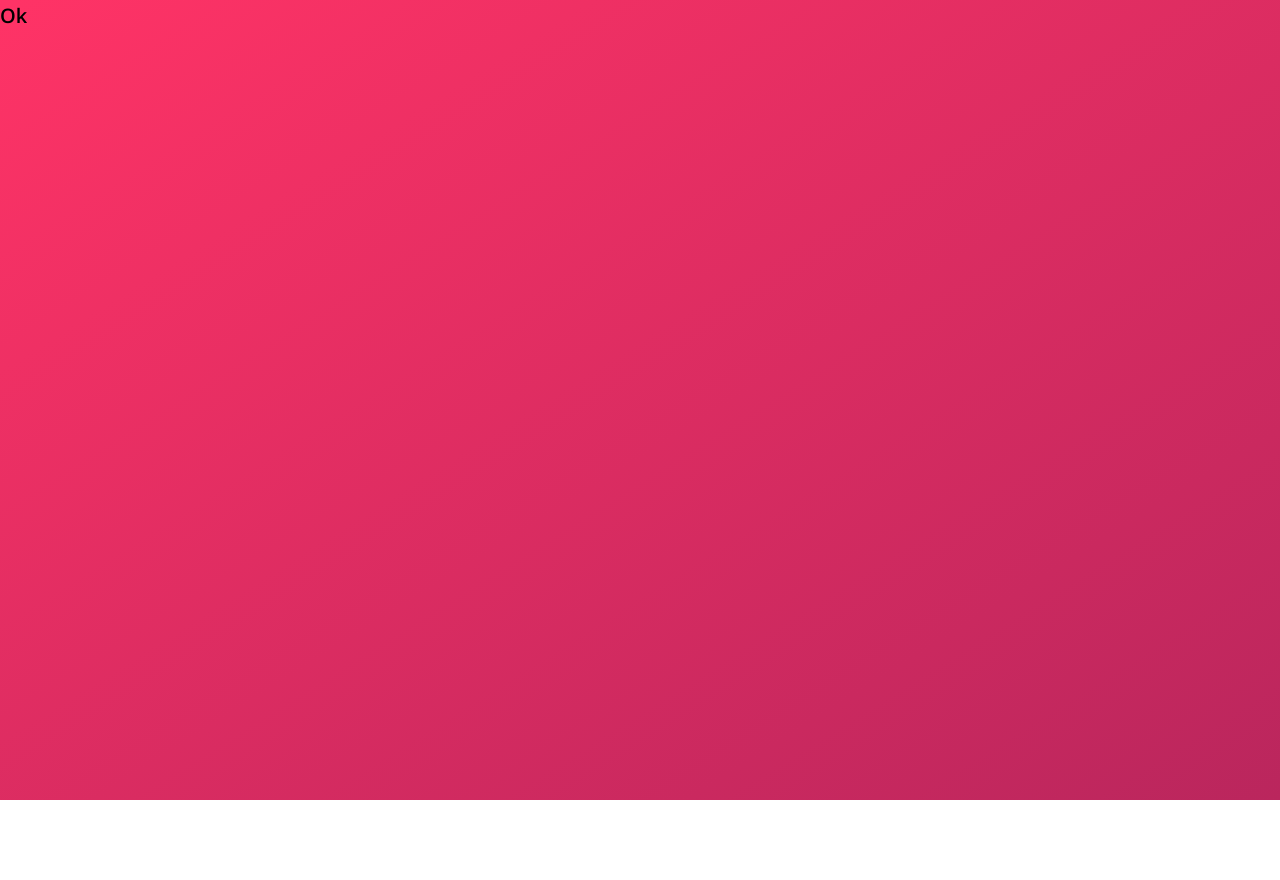
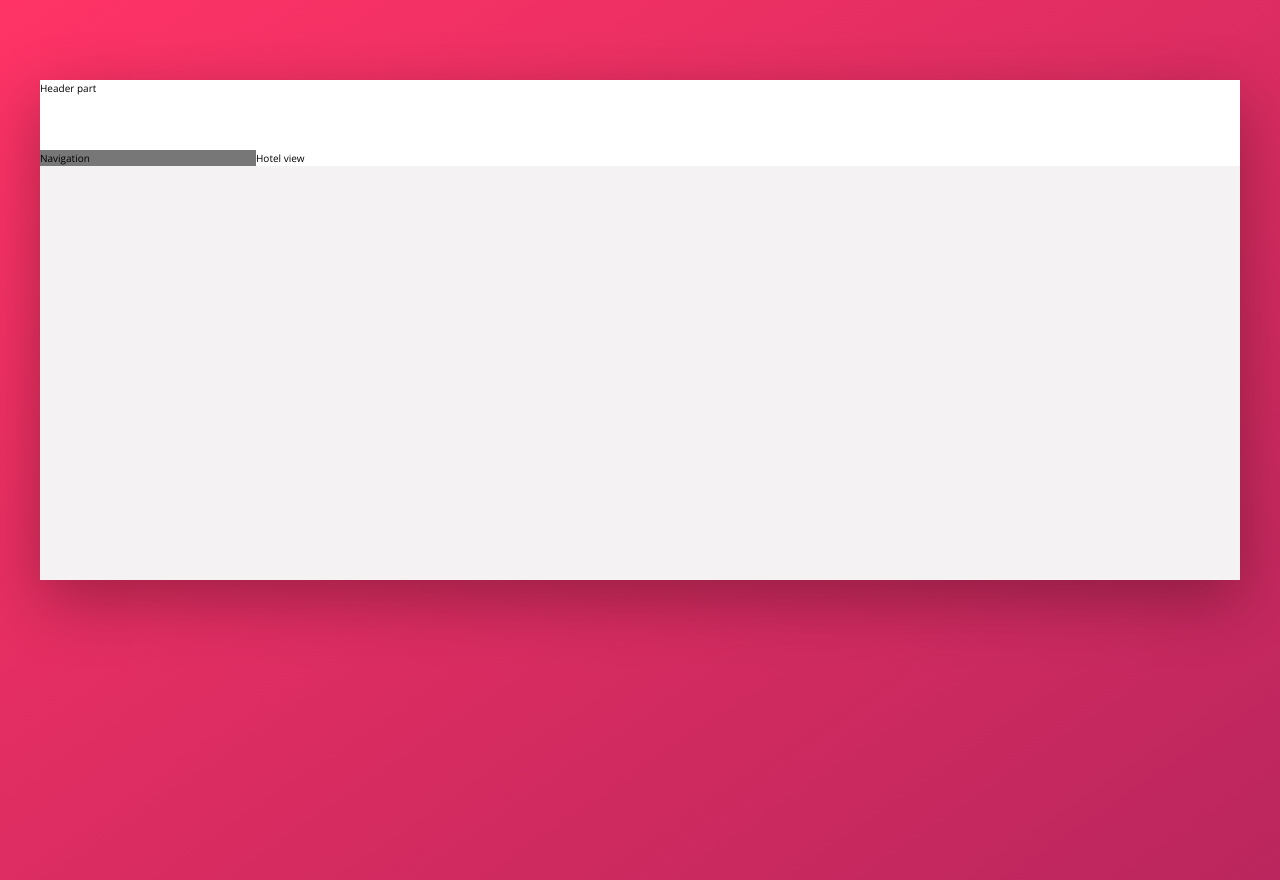
Before and after one commit to GeorgeMitsikaris/CSS3-Flexbox-Tutorial, a website: page index.html in a window 1280 px wide. Before the commit the page ends 800 px from the top, so only its background shows below. Drawn offline with nearby package versions, Linux system fonts and the light colour scheme.

Commit message:
Building the overall layout

```diff
--- a/index.html
+++ b/index.html
@@ -11,6 +11,18 @@
         <title>trillo &mdash; Your all-in-one booking app</title>
     </head>
     <body>
-        <h1>Ok</h1>
+        <div class="container">
+            <header class="header">
+                Header part
+            </header>
+            <div class="content">
+                <nav class="sidebar">
+                    Navigation
+                </nav>
+                <main class="hotel-view">
+                    Hotel view
+                </main>
+            </div>
+        </div>
     </body>
 </html>
--- a/sass/_base.scss
+++ b/sass/_base.scss
@@ -29,6 +29,8 @@ Grey dark 3: #999
     --color-grey-dark-1: #333;
     --color-grey-dark-2: #777;
     --color-grey-dark-3: #999;
+
+    --shadow-dark: 0 2rem 6rem rgba(0,0,0,.3);
 }
 
 *{
--- a/sass/_layout.scss
+++ b/sass/_layout.scss
@@ -0,0 +1,29 @@
+.container{
+    max-width: 120rem;
+    margin: 8rem auto;
+    background-color: var(--color-grey-light-2);
+    box-shadow: var(--shadow-dark);
+
+    min-height: 50rem;
+}
+
+.header{
+    height: 7rem;
+    background-color: #fff;
+    border-bottom: var(--color-grey-light-2);
+}
+
+.content{
+    display: flex;
+}
+
+
+.sidebar{
+    background-color: var(--color-grey-dark-2);
+    flex: 0 0 18%;
+}
+
+.hotel-view {
+    background-color: #fff;
+    flex: 1;
+}
```
Also changed, not shown: css/style.css.
